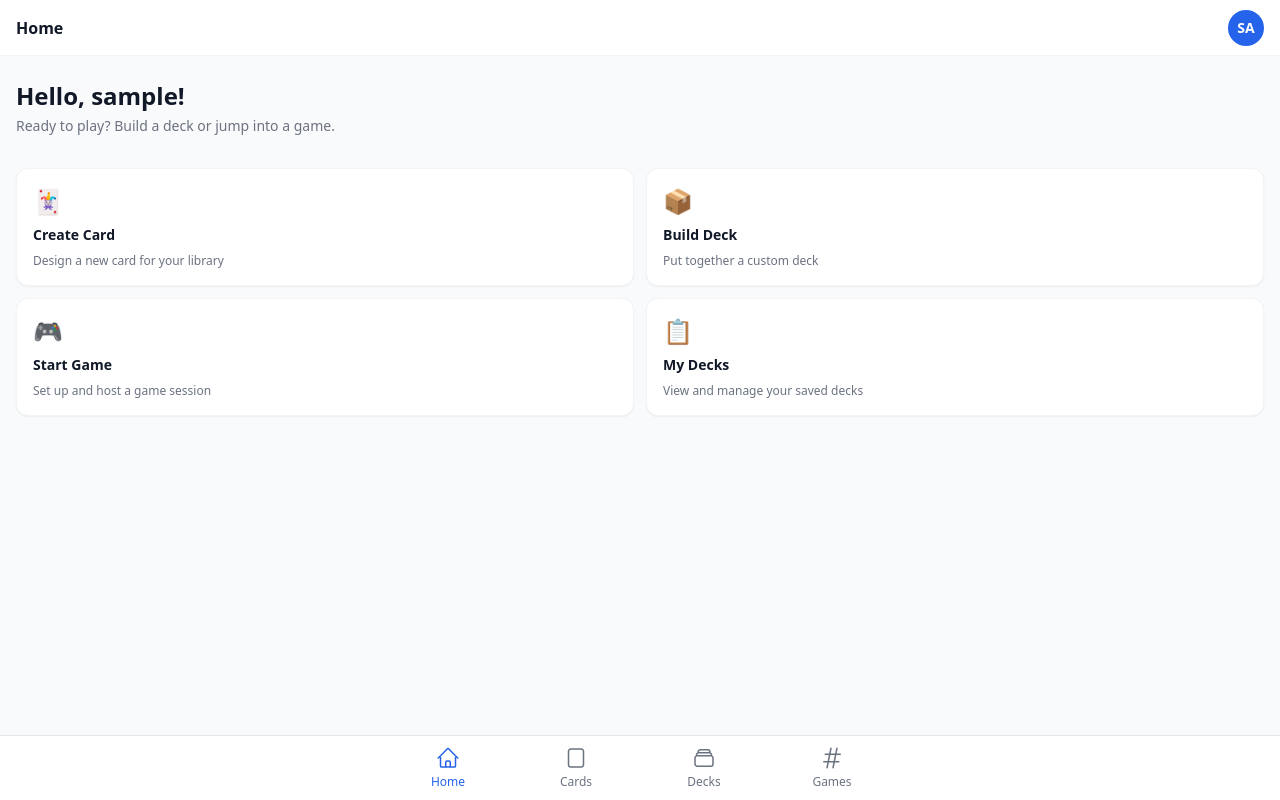
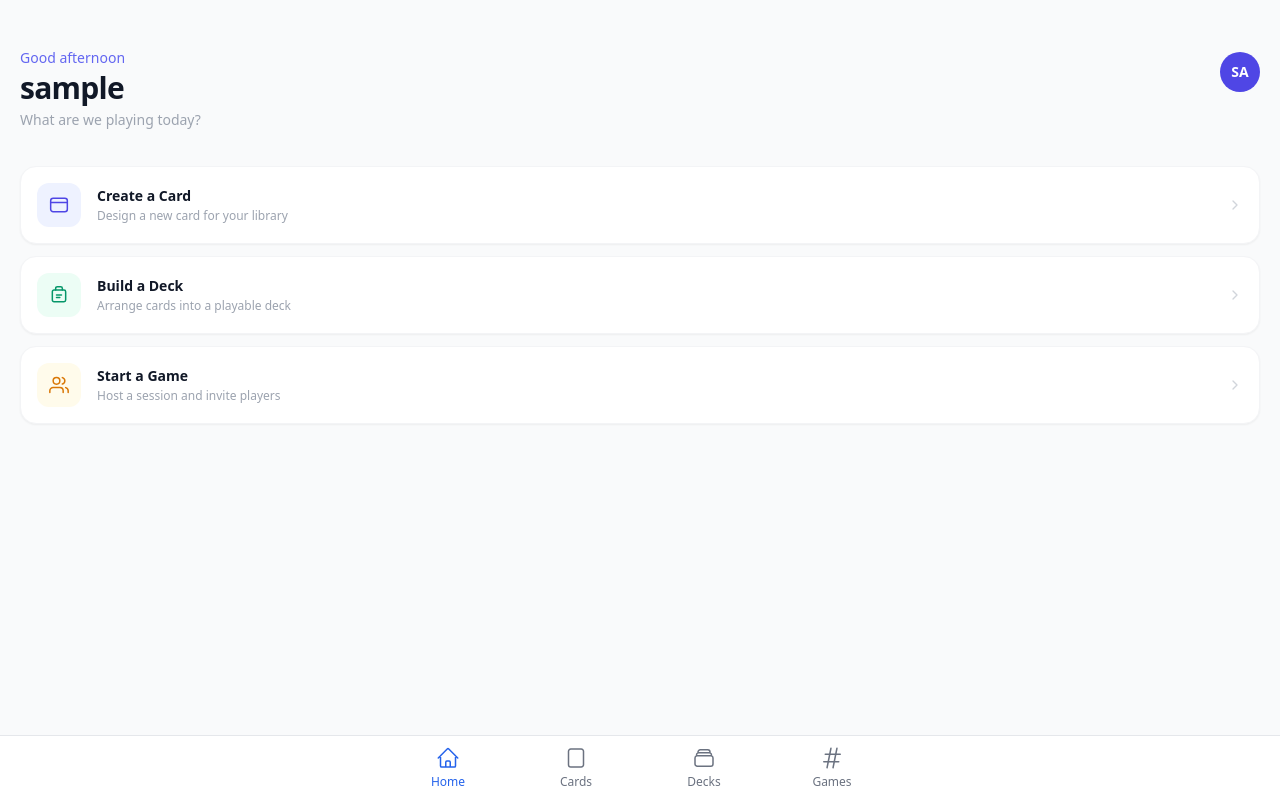
Before and after one commit to Lotannaezeuko/card-game-platform, a React app in the folder frontend/: page /home in a window 1280 px wide. Built offline with nearby package versions, Linux system fonts and the light colour scheme; no server answers; sample sign-in values are in the browser's storage; the HTML template or start-up script is replaced by a standard one.

Commit message:
feat: improve card fetching and pagination in CardsPage, add recent deck feature in HomePage

```diff
--- a/frontend/src/pages/GameSetupPage.jsx
+++ b/frontend/src/pages/GameSetupPage.jsx
@@ -1,11 +1,12 @@
 import { useState, useEffect } from 'react';
-import { useNavigate } from 'react-router-dom';
+import { useNavigate, useLocation } from 'react-router-dom';
 import { apiFetch } from '../api';
 import TopBar from '../components/layout/TopBar';
 import BottomNav from '../components/layout/BottomNav';
 
 export default function GameSetupPage() {
   const navigate = useNavigate();
+  const { state: navState } = useLocation();
   const [tab, setTab] = useState('host'); // 'host' | 'join'
 
   // Host form state
@@ -23,9 +24,16 @@ export default function GameSetupPage() {
 
   useEffect(() => {
     apiFetch('/decks')
-      .then((data) => setDecks(data.decks || []))
+      .then((data) => {
+        const loaded = data.decks || [];
+        setDecks(loaded);
+        if (navState?.deck_id) {
+          const match = loaded.find((d) => d.deck_id === navState.deck_id);
+          if (match) setDeckId(String(match.deck_id));
+        }
+      })
       .catch(() => setError('Failed to load decks'));
-  }, []);
+  }, []); // eslint-disable-line react-hooks/exhaustive-deps
 
   async function handleHost(e) {
     e.preventDefault();
--- a/frontend/src/pages/HomePage.jsx
+++ b/frontend/src/pages/HomePage.jsx
@@ -1,63 +1,197 @@
-import { Link } from 'react-router-dom';
+import { useState, useEffect, useRef } from 'react';
+import { useNavigate } from 'react-router-dom';
 import { useAuth } from '../context/AuthContext';
+import { apiFetch } from '../api';
 import BottomNav from '../components/layout/BottomNav';
-import TopBar from '../components/layout/TopBar';
 
 export default function HomePage() {
-  const { user } = useAuth();
+  const { user, logout } = useAuth();
+  const navigate = useNavigate();
+  const [recentDeck, setRecentDeck] = useState(null);
+  const [menuOpen, setMenuOpen] = useState(false);
+  const menuRef = useRef(null);
+
+  const hour = new Date().getHours();
+  const greeting =
+    hour < 12 ? 'Good morning' : hour < 18 ? 'Good afternoon' : 'Good evening';
+
+  useEffect(() => {
+    apiFetch('/decks')
+      .then((data) => setRecentDeck(data.decks?.[0] ?? null))
+      .catch(() => {});
+  }, []);
+
+  useEffect(() => {
+    function handleClick(e) {
+      if (menuRef.current && !menuRef.current.contains(e.target)) setMenuOpen(false);
+    }
+    document.addEventListener('mousedown', handleClick);
+    return () => document.removeEventListener('mousedown', handleClick);
+  }, []);
+
+  function handleLogout() {
+    logout();
+    navigate('/login');
+  }
+
+  const initials = user?.username?.slice(0, 2).toUpperCase() || '?';
 
   return (
     <div className="flex flex-col min-h-screen bg-gray-50">
-      <TopBar title="Home" />
-      <main className="flex-1 px-4 pt-6 pb-20">
-        <h2 className="text-2xl font-bold text-gray-900 mb-1">
-          Hello, {user?.username}!
-        </h2>
-        <p className="text-gray-500 text-sm mb-8">
-          Ready to play? Build a deck or jump into a game.
-        </p>
+      <main className="flex-1 px-5 pt-12 pb-28">
 
-        <div className="grid grid-cols-2 gap-3">
-          <QuickLinkCard
-            title="Create Card"
-            description="Design a new card for your library"
-            to="/cards/new"
-            emoji="🃏"
+        {/* ── Greeting + avatar ── */}
+        <div className="flex items-start justify-between mb-9">
+          <div>
+            <p className="text-sm font-medium text-indigo-500 mb-0.5">{greeting}</p>
+            <h1 className="text-3xl font-bold tracking-tight text-gray-900">
+              {user?.username}
+            </h1>
+            <p className="text-gray-400 text-sm mt-1">What are we playing today?</p>
+          </div>
+
+          {/* Avatar + dropdown */}
+          <div className="relative flex-none mt-1" ref={menuRef}>
+            <button
+              onClick={() => setMenuOpen((o) => !o)}
+              className="w-10 h-10 rounded-full bg-indigo-600 text-white text-sm font-bold flex items-center justify-center focus:outline-none focus:ring-2 focus:ring-indigo-400"
+              aria-label="Profile menu"
+            >
+              {initials}
+            </button>
+            {menuOpen && (
+              <div className="absolute right-0 mt-2 w-48 bg-white rounded-xl shadow-lg border border-gray-100 py-1 z-50">
+                <div className="px-4 py-2.5 border-b border-gray-100">
+                  <p className="text-sm font-semibold text-gray-900">{user?.username}</p>
+                  <p className="text-xs text-gray-400 truncate">{user?.email}</p>
+                </div>
+                <button
+                  onClick={handleLogout}
+                  className="w-full text-left px-4 py-2.5 text-sm text-red-600 hover:bg-red-50 transition-colors"
+                >
+                  Log Out
+                </button>
+              </div>
+            )}
+          </div>
+        </div>
+
+        {/* ── Quick actions ── */}
+        <div className="flex flex-col gap-3 mb-9">
+          <ActionCard
+            icon={<CardIcon />}
+            accent="bg-indigo-50 text-indigo-600"
+            label="Create a Card"
+            sublabel="Design a new card for your library"
+            onClick={() => navigate('/cards/new')}
           />
-          <QuickLinkCard
-            title="Build Deck"
-            description="Put together a custom deck"
-            to="/decks/new"
-            emoji="📦"
+          <ActionCard
+            icon={<DeckIcon />}
+            accent="bg-emerald-50 text-emerald-600"
+            label="Build a Deck"
+            sublabel="Arrange cards into a playable deck"
+            onClick={() => navigate('/decks/new')}
           />
-          <QuickLinkCard
-            title="Start Game"
-            description="Set up and host a game session"
-            to="/games/setup"
-            emoji="🎮"
-          />
-          <QuickLinkCard
-            title="My Decks"
-            description="View and manage your saved decks"
-            to="/decks"
-            emoji="📋"
+          <ActionCard
+            icon={<GameIcon />}
+            accent="bg-amber-50 text-amber-600"
+            label="Start a Game"
+            sublabel="Host a session and invite players"
+            onClick={() => navigate('/games/setup')}
           />
         </div>
+
+        {/* ── Recent deck ── */}
+        {recentDeck && (
+          <div>
+            <p className="text-xs font-semibold text-gray-400 uppercase tracking-wider mb-2.5">
+              Jump back in
+            </p>
+            <button
+              onClick={() =>
+                navigate('/games/setup', { state: { deck_id: recentDeck.deck_id } })
+              }
+              className="w-full bg-white rounded-2xl border border-gray-100 shadow-sm px-4 py-4 flex items-center justify-between active:bg-gray-50 transition-colors"
+            >
+              <div className="flex items-center gap-3">
+                <div className="w-10 h-10 rounded-xl bg-slate-100 flex items-center justify-center text-slate-500 flex-none">
+                  <DeckIcon small />
+                </div>
+                <div className="flex flex-col items-start">
+                  <span className="font-semibold text-gray-900 text-sm leading-snug">
+                    {recentDeck.deck_name}
+                  </span>
+                  <span className="text-xs text-gray-400">
+                    {recentDeck.card_count} {recentDeck.card_count === 1 ? 'card' : 'cards'}
+                  </span>
+                </div>
+              </div>
+              <ChevronRight />
+            </button>
+          </div>
+        )}
+
       </main>
       <BottomNav />
     </div>
   );
 }
 
-function QuickLinkCard({ title, description, to, emoji }) {
+function ActionCard({ icon, accent, label, sublabel, onClick }) {
   return (
-    <Link
-      to={to}
-      className="bg-white rounded-xl p-4 border border-gray-100 shadow-sm flex flex-col gap-2 hover:shadow-md transition-shadow"
+    <button
+      onClick={onClick}
+      className="w-full bg-white rounded-2xl border border-gray-100 shadow-sm px-4 py-4 flex items-center gap-4 active:bg-gray-50 transition-colors text-left"
     >
-      <span className="text-2xl">{emoji}</span>
-      <span className="font-semibold text-gray-900 text-sm">{title}</span>
-      <span className="text-xs text-gray-500">{description}</span>
-    </Link>
+      <div className={`w-11 h-11 rounded-xl flex items-center justify-center flex-none ${accent}`}>
+        {icon}
+      </div>
+      <div className="flex flex-col gap-0.5 flex-1 min-w-0">
+        <span className="font-semibold text-gray-900 text-sm">{label}</span>
+        <span className="text-xs text-gray-400 truncate">{sublabel}</span>
+      </div>
+      <ChevronRight />
+    </button>
   );
 }
+
+function CardIcon({ small = false }) {
+  const s = small ? 16 : 20;
+  return (
+    <svg width={s} height={s} viewBox="0 0 24 24" fill="none" stroke="currentColor" strokeWidth={1.8} strokeLinecap="round" strokeLinejoin="round">
+      <rect x="2" y="4" width="20" height="16" rx="3" />
+      <line x1="2" y1="9" x2="22" y2="9" />
+    </svg>
+  );
+}
+
+function DeckIcon({ small = false }) {
+  const s = small ? 16 : 20;
+  return (
+    <svg width={s} height={s} viewBox="0 0 24 24" fill="none" stroke="currentColor" strokeWidth={1.8} strokeLinecap="round" strokeLinejoin="round">
+      <rect x="4" y="6" width="16" height="14" rx="2" />
+      <path d="M8 6V4a2 2 0 0 1 2-2h4a2 2 0 0 1 2 2v2" />
+      <line x1="9" y1="12" x2="15" y2="12" />
+      <line x1="9" y1="15" x2="13" y2="15" />
+    </svg>
+  );
+}
+
+function GameIcon() {
+  return (
+    <svg width={20} height={20} viewBox="0 0 24 24" fill="none" stroke="currentColor" strokeWidth={1.8} strokeLinecap="round" strokeLinejoin="round">
+      <path d="M17 21v-2a4 4 0 0 0-4-4H5a4 4 0 0 0-4 4v2" />
+      <circle cx="9" cy="7" r="4" />
+      <path d="M23 21v-2a4 4 0 0 0-3-3.87" />
+      <path d="M16 3.13a4 4 0 0 1 0 7.75" />
+    </svg>
+  );
+}
+
+function ChevronRight() {
+  return (
+    <svg width={16} height={16} viewBox="0 0 24 24" fill="none" stroke="currentColor" strokeWidth={2} strokeLinecap="round" strokeLinejoin="round" className="text-gray-300 flex-none">
+      <polyline points="9 18 15 12 9 6" />
+    </svg>
+  );
+}
```
Also changed, not shown: frontend/src/pages/CardsPage.jsx (+39 -2 lines), 1 other file (tests, documents, lock files or other folders).
